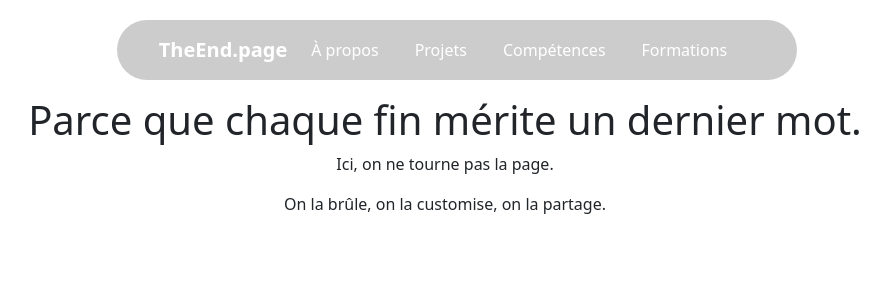
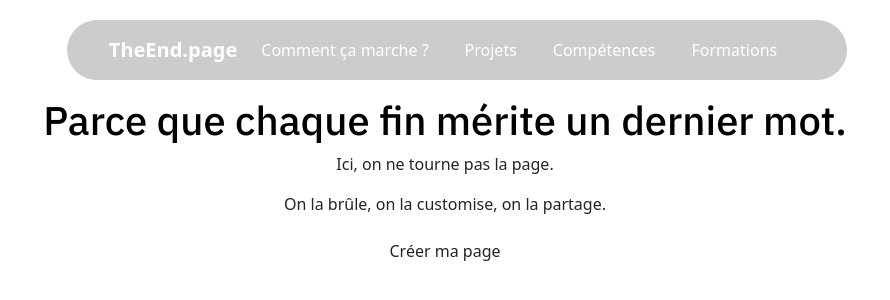
Before and after one commit to Alouda-Webcup/UI-UX, a PHP site: page / in a window 1280 px wide. Shown: the top 300 px of the page, without its empty margins (183-1073 px from the left). Run offline with PHP 8.4, Linux system fonts and the light colour scheme.

Commit message:
feat: section home

```diff
--- /dev/null
+++ b/assets/css/index.css
@@ -0,0 +1,16 @@
+.body {
+    font-family:"Poppins", sans-serif;
+    text:
+}
+
+#title {
+    font-family: "IBM Plex Sans", sans-serif;
+    color:black;
+}
+.btn {
+    color: #EE5622;
+}
+
+.btn:hover {
+    background-color: #FFF085;
+}
--- a/includes/navbar.php
+++ b/includes/navbar.php
@@ -5,10 +5,7 @@
     <meta name="viewport" content="width=device-width, initial-scale=1.0">
     <link href="https://cdn.jsdelivr.net/npm/bootstrap@5.3.3/dist/css/bootstrap.min.css" rel="stylesheet">
     <title>Navbar</title>
-    <link rel="stylesheet" href="../assets/css/nav.css">
-
-
-
+    <link rel="stylesheet" href="/ui-ux/assets/css/nav.css">
 </head>
 
 <body>
@@ -23,7 +20,7 @@
       <div class="collapse navbar-collapse justify-content-end" id="navbarNav">
         <ul class="navbar-nav align-items-center">
           <li class="nav-item">
-            <a class="nav-link" href="#apropos">À propos</a>
+            <a class="nav-link" href="#howitworks">Comment ça marche ?</a>
           </li>
           <li class="nav-item">
             <a class="nav-link" href="#projets">Projets</a>
--- a/index.php
+++ b/index.php
@@ -4,6 +4,12 @@
     <meta charset="UTF-8">
     <meta name="viewport" content="width=device-width, initial-scale=1.0">
     <link href="https://cdn.jsdelivr.net/npm/bootstrap@5.3.3/dist/css/bootstrap.min.css" rel="stylesheet">
+
+    <link rel="preconnect" href="https://fonts.googleapis.com">
+    <link rel="preconnect" href="https://fonts.gstatic.com" crossorigin>
+    <link href='https://fonts.googleapis.com/css2?family=Poppins:wght@300;500;700&display=swap' rel='stylesheet'>
+    <link href="https://fonts.googleapis.com/css2?family=IBM+Plex+Sans:ital,wght@0,100..700;1,100..700&display=swap" rel="stylesheet">
+
     <link rel="stylesheet" href="index.css">
     <title>Accueil - TheEnd.page</title>
 </head>
@@ -15,18 +21,24 @@
 <br><br><br><br>
 <section id="home">
     <div class="container">
-        <div class="row align-items-center">
+        <div class="row home align-items-center">
             <div class="row text-center">
-                <h1>Parce que chaque fin mérite un dernier mot.</h1>
+                <h1 id="title">Parce que chaque fin mérite un dernier mot.</h1>
+                <br>
                 <p>Ici, on ne tourne pas la page.</p>
                 <p>On la brûle, on la customise, on la partage.</p>
+                <a href="create.html" class="btn">Créer ma page</a>
             </div>
         </div>
     </div>
 </section>
 
 <section id="howitworks">
+    <div class="container">
+        <div class="row align-items-center">
 
+        </div>
+    </div>
 </section>
 
 <script src="https://cdn.jsdelivr.net/npm/bootstrap@5.3.3/dist/js/bootstrap.bundle.min.js"></script>
```
Also changed, not shown: index.html (deleted, +0 -90 lines).
